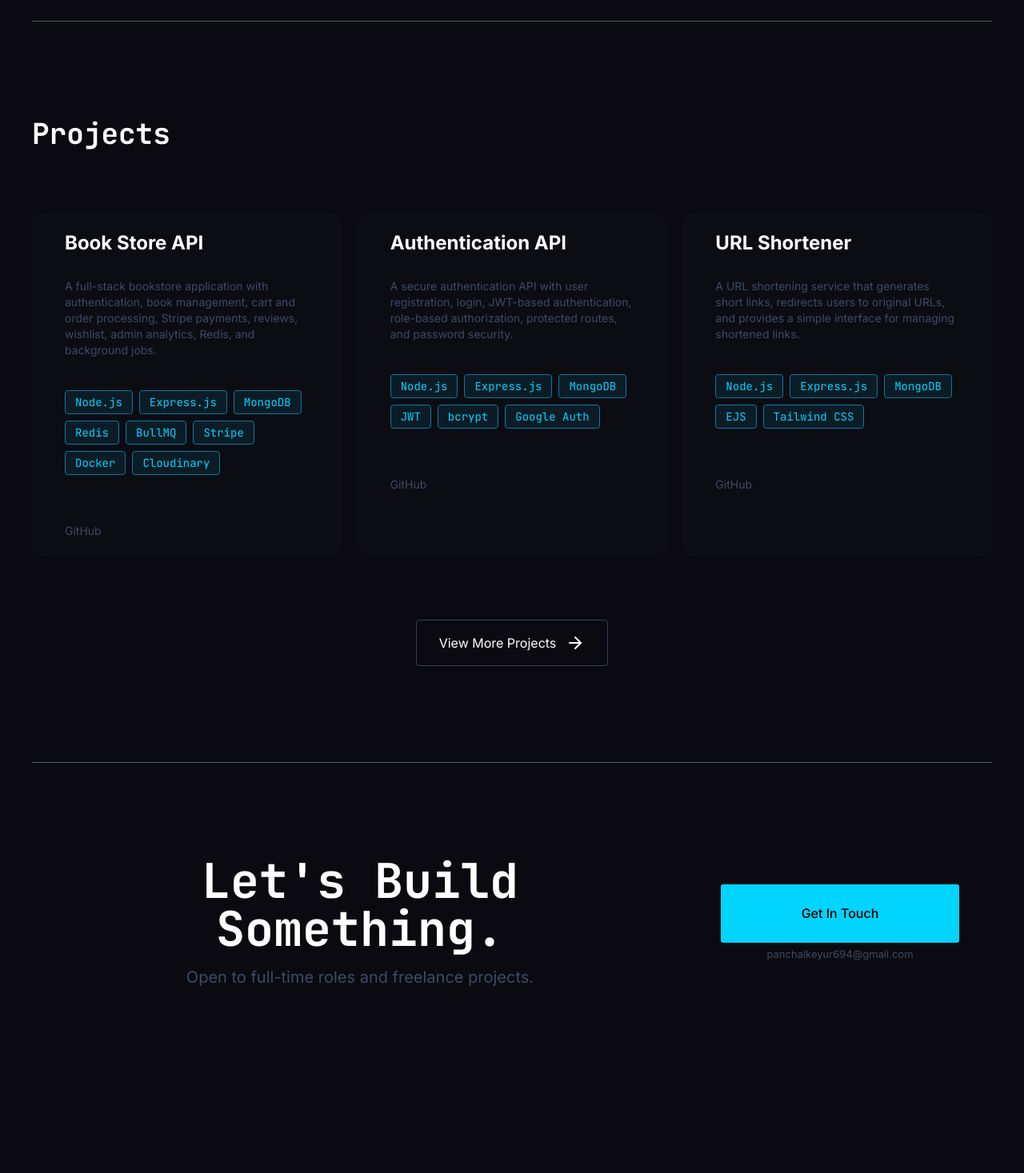
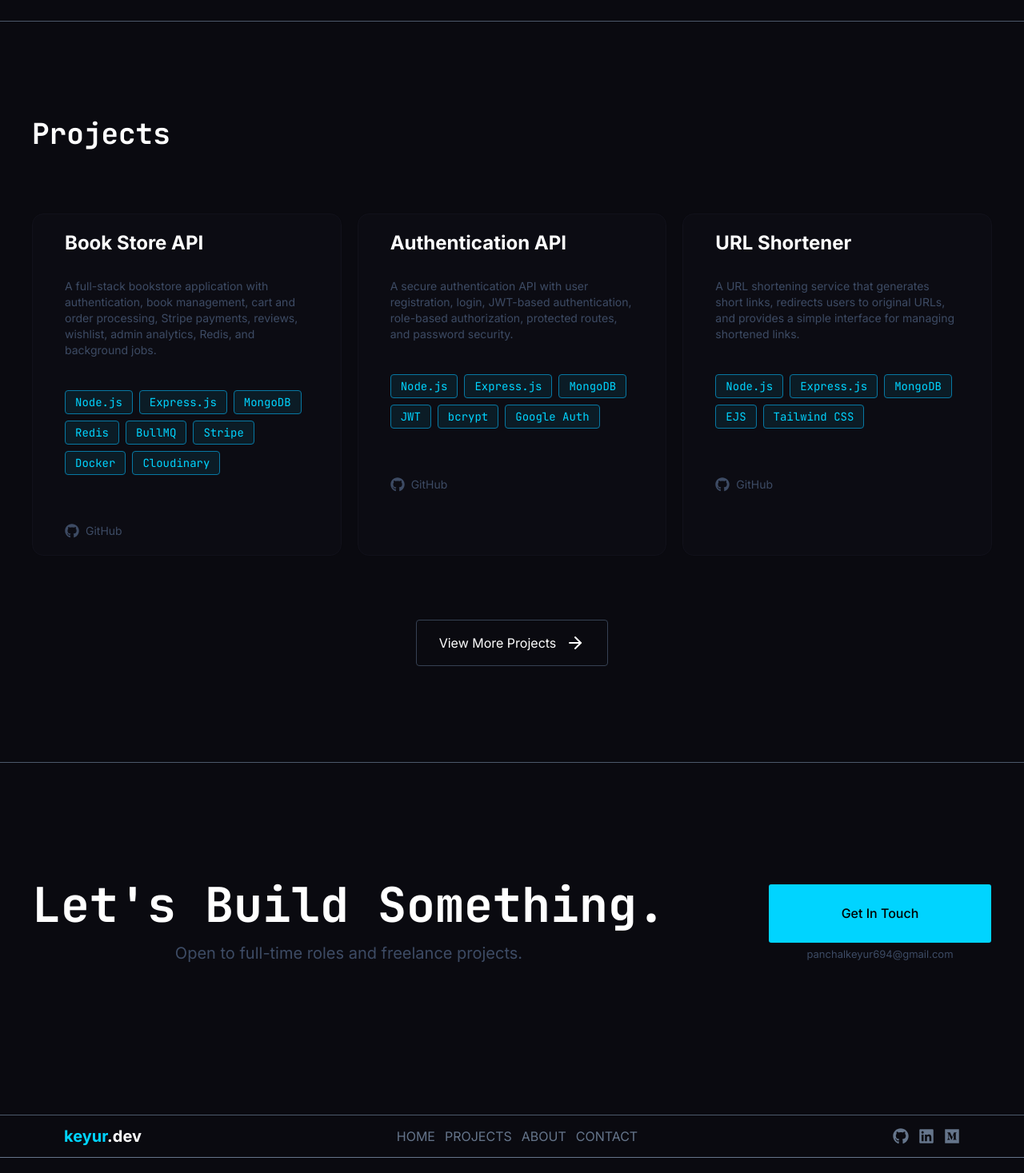
Before and after one commit to PanchalKeyur0806/Portfolio, a Next.js app: page / in a window 1280 px wide. Shown: the part 1330-2797 px from the top of the page at 80% size. Before the commit the page ends 2684 px from the top, so only its background shows below. Built offline with nearby package versions, Linux system fonts and the light colour scheme.

Commit message:
completed home page

```diff
--- a/package.json
+++ b/package.json
@@ -18,6 +18,7 @@
     "next": "16.3.8",
     "react": "19.2.8",
     "react-dom": "19.2.8",
+    "react-icons": "^5.7.0",
     "shadcn": "^4.21.2",
     "tw-animate-css": "^1.4.0"
   },
--- a/src/app/layout.tsx
+++ b/src/app/layout.tsx
@@ -27,9 +27,7 @@ export default function RootLayout({ children }: LayoutProps<"/">) {
       lang="en"
       className={`${inter.variable} ${jetbrainsMono.variable} h-full antialiased`}
     >
-      <body className="px-3 sm:px-10 min-h-full bg-[#0A0A10] text-white">
-        {children}
-      </body>
+      <body className="min-h-full bg-[#0A0A10] text-white">{children}</body>
     </html>
   );
 }
--- a/src/app/page.tsx
+++ b/src/app/page.tsx
@@ -1,3 +1,5 @@
+import AnimateSeparator from "@/components/custom/AnimateSeparator";
+import Footer from "@/components/custom/Footer";
 import Hero from "@/components/custom/Hero";
 import LetsBuild from "@/components/custom/LetsBuild";
 import Navbar from "@/components/custom/Navbar";
@@ -10,15 +12,21 @@ export default function Home() {
   return (
     <>
       <Navbar />
-      <Separator className={`bg-[#4C586A]`} />
+      <AnimateSeparator />
+
       <Hero />
-      <Separator className={`bg-[#4C586A]`} />
+      <AnimateSeparator />
+
       <TechStack />
-      <Separator className={`bg-[#4C586A]`} />
+      <AnimateSeparator />
+
       <Projects />
 
-      <Separator className={`bg-[#4C586A]`} />
+      <AnimateSeparator />
       <LetsBuild />
+
+      <AnimateSeparator className={`bg-[#4C586A] w-full mt-10`} />
+      <Footer />
     </>
   );
 }
--- /dev/null
+++ b/src/components/custom/AnimateSeparator.tsx
@@ -0,0 +1,41 @@
+"use client";
+import { gsap } from "@/lib/gsap";
+
+import React, { useRef } from "react";
+import { Separator } from "../ui/separator";
+import { useGSAP } from "@gsap/react";
+
+const AnimateSeparator = ({ className }: { className?: string }) => {
+  const selectionRef = useRef<HTMLElement>(null);
+
+  useGSAP(() => {
+    const element = selectionRef.current;
+    if (!element) return;
+
+    gsap.fromTo(
+      element,
+      {
+        scaleX: 0,
+        opacity: 0,
+        transformOrigin: "left center",
+      },
+      {
+        scaleX: 1,
+        opacity: 1,
+        duration: 1.2,
+        scrollTrigger: {
+          trigger: element,
+          start: "top 80%",
+        },
+      },
+    );
+  });
+
+  return (
+    <section ref={selectionRef}>
+      <Separator className={` bg-[#4C586A] ${className}`} />
+    </section>
+  );
+};
+
+export default AnimateSeparator;
--- /dev/null
+++ b/src/components/custom/Footer.tsx
@@ -0,0 +1,82 @@
+"use client";
+import Link from "next/link";
+import { FaGithub, FaLinkedin, FaMedium } from "react-icons/fa";
+import { gsap } from "@/lib/gsap";
+import { useGSAP } from "@gsap/react";
+import { useRef } from "react";
+
+const Footer = () => {
+  const footerRef = useRef<HTMLElement>(null);
+
+  useGSAP(
+    () => {
+      if (!footerRef.current) return;
+
+      gsap.fromTo(
+        footerRef.current,
+        {
+          opacity: 0,
+        },
+        {
+          opacity: 1,
+          duration: 0.5,
+          ease: "power2.in",
+          scrollTrigger: {
+            trigger: footerRef.current,
+            start: "top 90%",
+          },
+        },
+      );
+    },
+    {
+      scope: footerRef,
+    },
+  );
+
+  return (
+    <>
+      <footer
+        ref={footerRef}
+        className="h-55 flex flex-col gap-5 items-center  font-sans"
+      >
+        <div className="py-3 md:px-20 gap-3 w-full flex flex-col md:flex-row items-center justify-between border-b border-[#65758b]">
+          {/* name */}
+          <div>
+            <p className="font-bold text-xl">
+              <span className="text-[#00d4ff]">keyur</span>
+              <span>.dev</span>
+            </p>
+          </div>
+          {/* links */}
+          <div>
+            <ul className="flex items-center gap-3 text-[#65758b]">
+              <Link href={"/"}>HOME</Link>
+              <Link href={"/projects"}>PROJECTS</Link>
+              <Link href={"/about"}>ABOUT</Link>
+              <Link href={"/contact"}>CONTACT</Link>
+            </ul>
+          </div>
+          {/* social icons */}
+          <div className="flex items-center gap-3">
+            <Link href={"https://github.com/PanchalKeyur0806/"}>
+              <FaGithub size={20} color="#65758b" />
+            </Link>
+            <Link href={"https://www.linkedin.com/in/keyur-panchal-7a04a0361"}>
+              <FaLinkedin size={20} color="#65758b" />
+            </Link>
+            <Link href={"https://medium.com/@panchalkeyur.dev"}>
+              <FaMedium size={20} color="#65758b" />
+            </Link>
+          </div>
+        </div>
+        <div>
+          <p className="text-[#65758b] font-mono text-sm">
+            © 2026 Keyur. Built with precision.
+          </p>
+        </div>
+      </footer>
+    </>
+  );
+};
+
+export default Footer;
--- a/src/components/custom/Hero.tsx
+++ b/src/components/custom/Hero.tsx
@@ -201,7 +201,7 @@ const keyur = new Developer(
   }, []);
 
   return (
-    <section className="relative  py-1 font-mono  h-[90vh]  w-full">
+    <section className="px-3 sm:px-10 relative  py-1 font-mono  h-[90vh]  w-full">
       <Particles />
       <div className="relative z-10 max-w-8xl w-full h-full mx-auto grid items-center  lg:grid-cols-[1fr_0.6fr]">
         <div className="w-full h-full flex justify-center flex-col ">
--- a/src/components/custom/LetsBuild.tsx
+++ b/src/components/custom/LetsBuild.tsx
@@ -76,7 +76,7 @@ const LetsBuild = () => {
         <div>
           <Button
             className={
-              "px-10 py-6 bg-[#00D4FF] text-black rounded hover:bg-[#00D4FF] cursor-default text-[16px] w-75 h-18.75"
+              "px-10 py-6 bg-[#00D4FF] text-black rounded hover:bg-[#00D4FF] cursor-default text-[16px] w-55 md:w-70 h-18.75"
             }
           >
             Get In Touch
--- a/src/components/custom/Navbar.tsx
+++ b/src/components/custom/Navbar.tsx
@@ -61,7 +61,7 @@ const Navbar = () => {
   );
 
   return (
-    <header className="relative z-50">
+    <header className="px-3 sm:px-10 relative z-50">
       <nav
         ref={navRef}
         id="navigations"
--- a/src/components/custom/Projects.tsx
+++ b/src/components/custom/Projects.tsx
@@ -8,6 +8,7 @@ import { Button } from "@base-ui/react";
 import { ArrowRight } from "lucide-react";
 import { useGSAP } from "@gsap/react";
 import { gsap } from "@/lib/gsap";
+import { FaGithub } from "react-icons/fa";
 
 const Projects = () => {
   const sectionRef = useRef<HTMLElement>(null);
@@ -85,7 +86,7 @@ const Projects = () => {
   ];
 
   return (
-    <section ref={sectionRef} className="mt-20 mb-30">
+    <section ref={sectionRef} className="px-3 sm:px-10 mt-20 mb-30">
       <Heading heading="Projects" ref={headingRef} />
 
       <div
@@ -119,7 +120,12 @@ const Projects = () => {
               </div>
 
               <div className="mt-15 text-[#3D4B64] hover:text-[#00D4FF]">
-                <Link href={project.links}>GitHub</Link>
+                <Link href={project.links} className="flex items-center">
+                  <span className="flex items-center gap-2">
+                    <FaGithub size={18} />
+                    <span>GitHub</span>
+                  </span>
+                </Link>
               </div>
             </CardContent>
           </Card>
--- a/src/components/custom/TechStack.tsx
+++ b/src/components/custom/TechStack.tsx
@@ -49,7 +49,7 @@ const TechStack = () => {
   });
 
   return (
-    <section ref={sectionRef} className="mb-30">
+    <section ref={sectionRef} className="px-3 sm:px-10 mb-30">
       <Heading heading="Tech Stack" ref={headingRef} />
 
       <div
```
Also changed, not shown: 1 other file (tests, documents, lock files or other folders).
